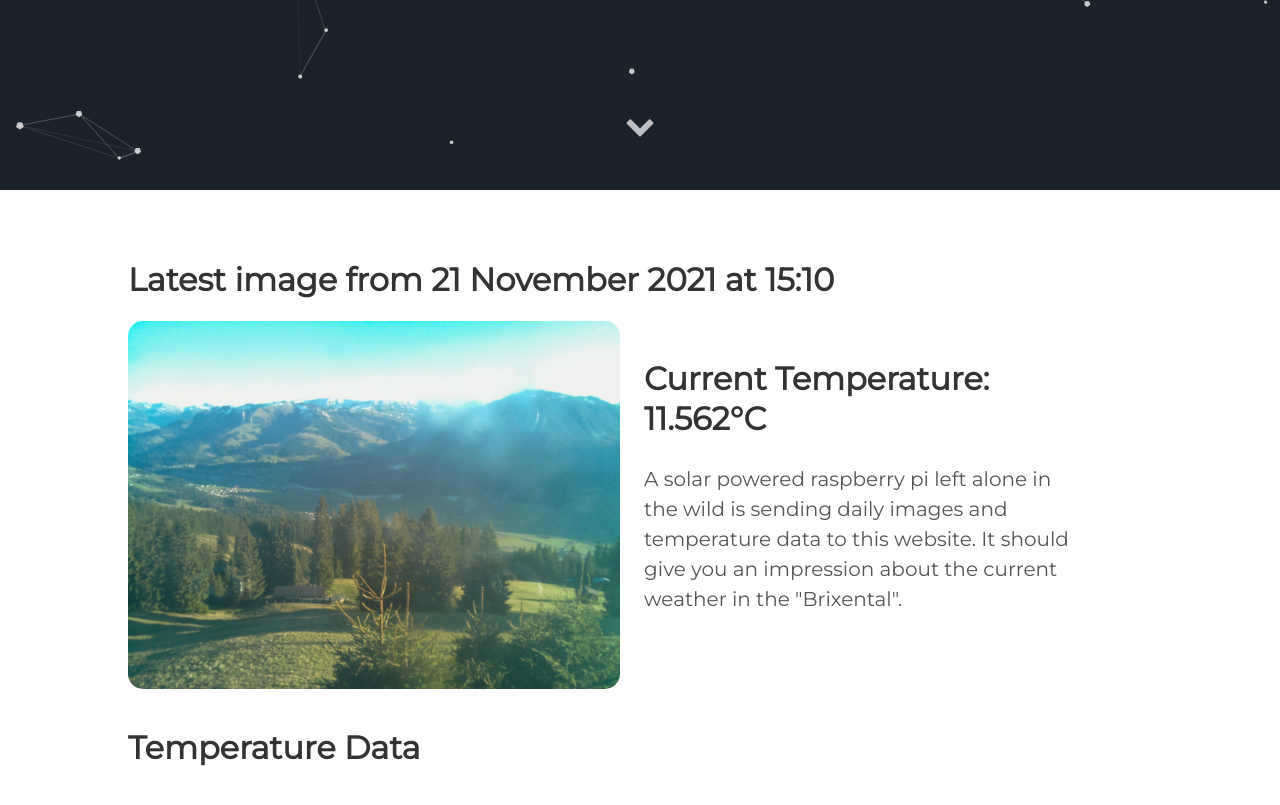
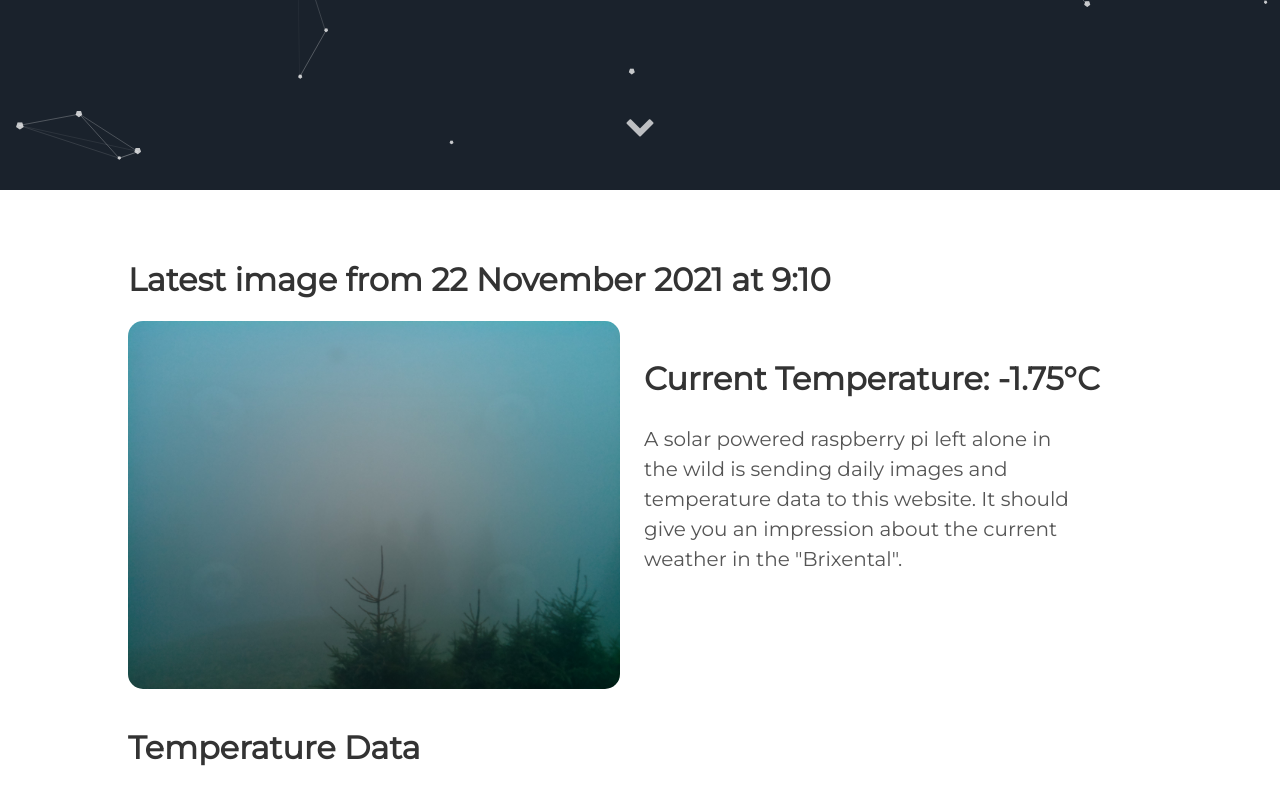
Before and after one commit to vektorious/vektorious.github.io, a Jekyll site: the page built from resources/huette.md, in a window 1280 px wide and 900 px high, scrolled down 710 px. Shown: the top 805 px of the window. Built offline with Jekyll 4.4.1, drawn with Linux system fonts in a browser that asks for light colours.

Commit message:
I'm a bot beep boop

```diff
--- a/resources/huette.md
+++ b/resources/huette.md
@@ -6,13 +6,13 @@ image: '/assets/img/'
 description: 'Live image from the Austrian alps'
 twitter_text: ' '
 ---
-## Latest image from 21 November 2021 at 15:10
+## Latest image from 22 November 2021 at  9:10
 <div class="huette">
   <div class="huette-image">
     <img src="{{ "/assets/img/huette.jpg" | prepend: site.baseurl }}">
   </div>
   <div class="huette-text">
-        <h2>Current Temperature: 11.562°C</h2>
+        <h2>Current Temperature: -1.75°C</h2>
         <p>A solar powered raspberry pi left alone in the wild is sending daily images and temperature data to this website. It should give you an impression about the current weather in the "Brixental".</p>
 
   </div>
```
Also changed, not shown: rpi-script/2021-11-22_090907.txt (renamed from rpi-script/2021-11-21_150908.txt, +6 -5 lines), rpi-script/huette.md (+2 -2 lines), assets/img/huette.jpg, assets/img/temp_plot.png, rpi-script/temp_plot.png, 1 other file.
